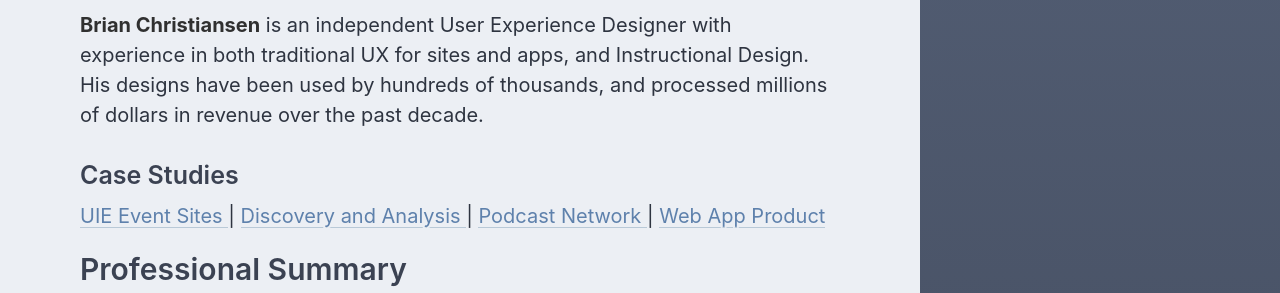
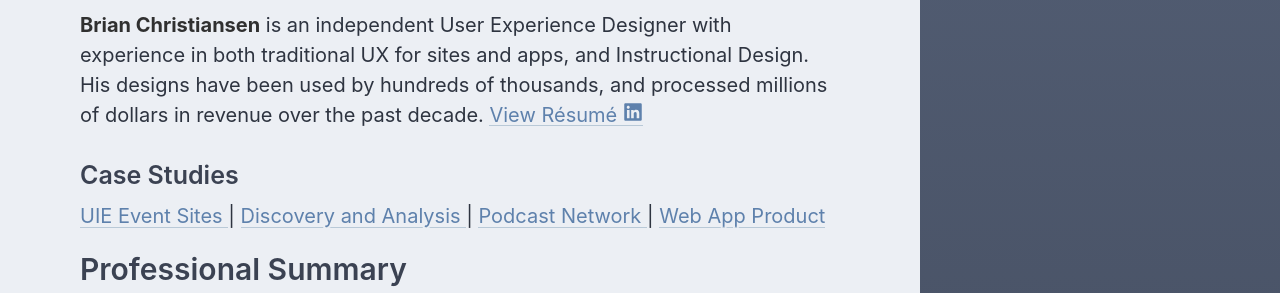
Before and after one commit to briandigital/bd4, a Jekyll site: the page built from portfolio/index.md, in a window 1280 px wide. Shown: the part 130-423 px from the top of the page. Built offline with Jekyll 4.4.1, drawn with Linux system fonts in a browser that asks for light colours.

Commit message:
Adds LinkedIn svg
Fixes sidebar issue.

```diff
--- a/_layouts/portfolio-index.html
+++ b/_layouts/portfolio-index.html
@@ -6,7 +6,10 @@ layout: default
   <h1 class="page-title">{{ page.full-title }}</h1>
 </header>
 <div class="content">
-    <p>{{ page.intro-text }}</p>
+    <p>{{ page.intro-text }} <a title="LinkedIn" aria-label="LinkedIn"
+     href="https://linkedin.com/in/brianwchristiansen"> View Résumé
+    {% include svg/linkedin.svg %}
+  </a></p>
     <nav class="index-case-studies">
         <h3>Case Studies</h3>
         {% include portfolio-links.html %}
--- a/_sass/hydeout/_layout.scss
+++ b/_sass/hydeout/_layout.scss
@@ -216,11 +216,11 @@ body {
       display: flex;
     }
 
-    nav.narrow-nav {
+    .narrow-nav {
       display: none;
     }
+
   }
-
   .index #sidebar { margin-bottom: 0; }
 
   // Make entire container background white to contrast against sidebar
@@ -383,3 +383,5 @@ footer {
     }
   }
 }
+
+.linkedin-svg {width: 1em;}
```
Also changed, not shown: _includes/svg/linkedin.svg (added).
